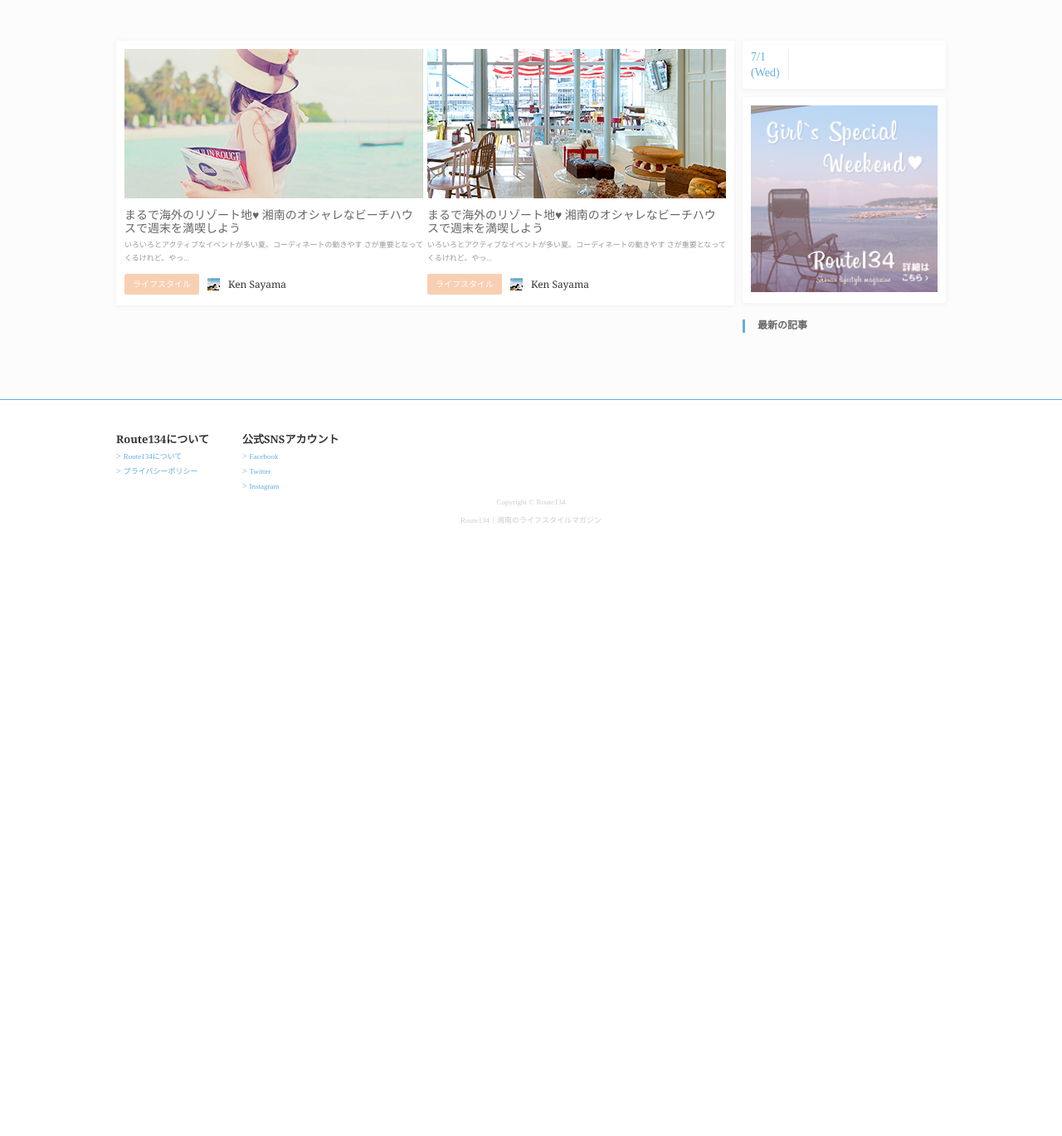
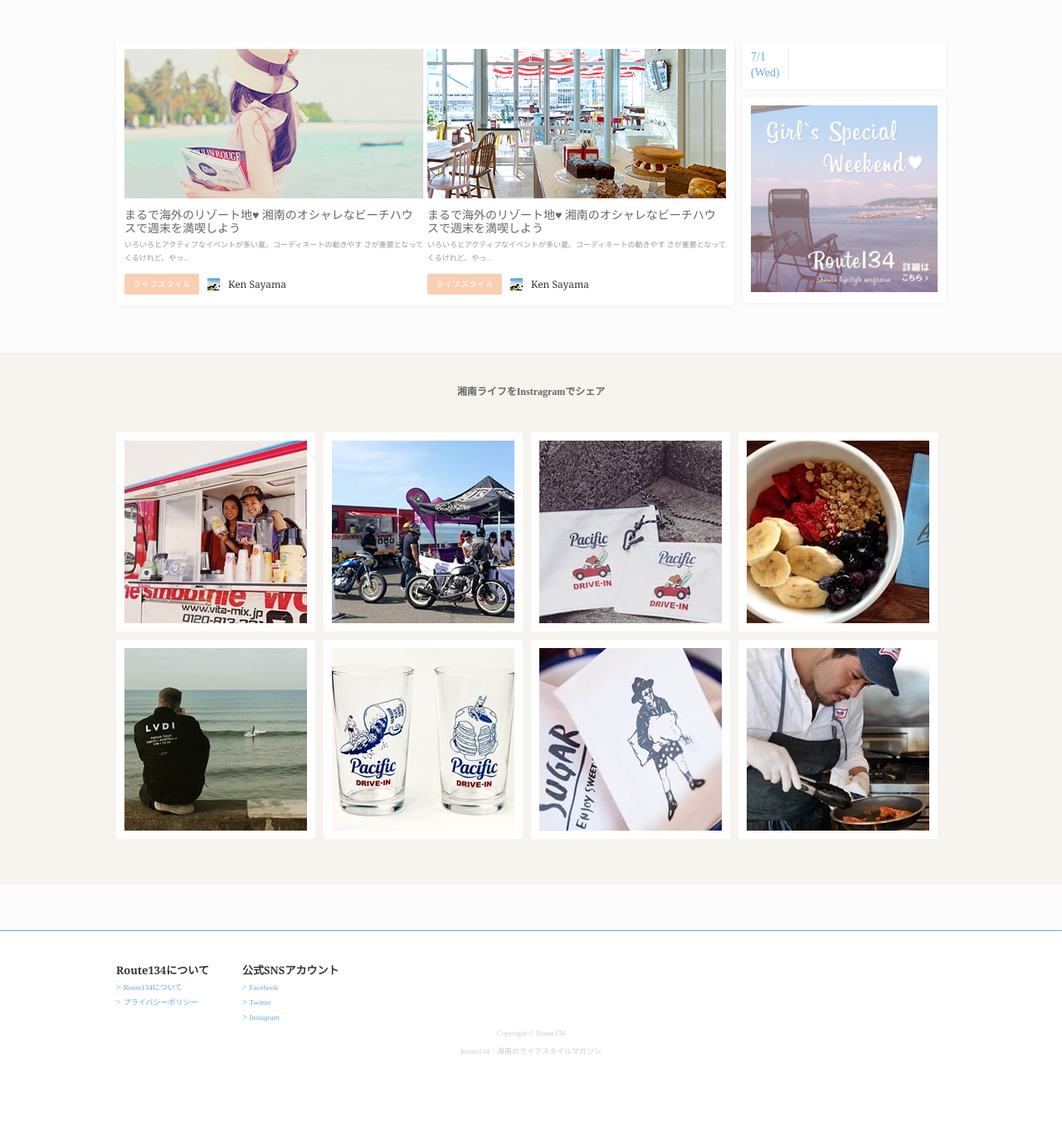
Before and after one commit to project-SY/route134, a PHP site: page / in a window 1280 px wide. Shown: the part 197-1566 px from the top of the page at 83% size. Before the commit the page ends 828 px from the top, so only its background shows below. Run offline with PHP 8.4, Linux system fonts and the light colour scheme; some web fonts are replaced.

Commit message:
Create sidebar.php

```diff
--- a/css/pc.css
+++ b/css/pc.css
@@ -171,6 +171,7 @@
 /* ------------------------------------
 ◆　index
 ------------------------------------ */
+.headline {padding: 0px 0px 50px}
 .headline .headline-new-post {width: 360px; padding-bottom: 3px;}
 
 .headline .headline-new-post .headline-thumbnail {
@@ -223,6 +224,53 @@
   font-size: 12px;
   font-weight: normal;
 }
+
+.instragram-area {
+  background-color: #f7f4ef;
+}
+
+.instragram-area .instragram-area-inner {
+  padding: 40px 0px;
+}
+
+.instragram-area .instragram-area-inner h4 {
+  font-family: YuGo;
+  color:  #666666;
+  font-size: 12px; /* フォント置換による類似 */
+  font-weight: 700;
+  text-align: center;
+  margin-bottom: 30px;
+}
+
+.instragram-area .instragram-area-inner ul {
+  margin-bottom: 45px;
+}
+
+.instragram-area .instragram-area-inner ul li {
+  width: 240px;
+  height: 240px;
+  border-radius: 4px;
+  background-color:  #ffffff;
+  float: left;
+  margin: 10px 10px 0px 0px;
+}
+
+.instragram-area .instragram-area-inner ul li:nth-child(4n),
+.instragram-area .instragram-area-inner ul li:nth-child(8n) {
+  margin: 10px 0px 0px;
+}
+
+
+.instragram-area .instragram-area-inner ul li a {
+  width: 220px;
+  height: 220px;
+  padding: 10px;
+
+}
+
+
+
+
 /*--------------------------------------
     category group
 ---------------------------------------*/
--- a/index.php
+++ b/index.php
@@ -1,5 +1,6 @@
 <?php include('header.php'); ?>
 <div class="headline content-width clearfix">
+	<!-- content-column-->
 	<div class="content-column">
 		<a class="headline-new-post left">
 			<img class="headline-thumbnail" src="./images/pic-headline-thumbnail-01.png" height="180" width="360" alt="">
@@ -40,6 +41,8 @@
 			</div>
 		</a>
 	</div>
+	<!-- content-column end-->
+	<!--sidebar-column-->
 	<div class="sidebar-column">
 		<div id="sidebar">
 			<div id="weather-area" class="sidebar-column-block">
@@ -58,23 +61,27 @@
 			<div id="pick-up-content" class="sidebar-column-block">
 				<a href="#"><img src="./images/pic-pick-up-img.png" alt=""></a>
 			</div>
-			<div id="sidebar-new-posts">
-				<h4>最新の記事</h4>
-				<div class="right-column-block">
-					<div class="sidebar-new-post">
-						<img src="" alt="">
-						<h5></h5>
-						<div class="sidebar-new-post-info">
-							<div class="sidebar-new-post-category">
-								<h6></h6>
-							</div>
-							<div class="sidebar-new-post-author">
-							</div>
-						</div>
-					</div>
-				</div>
-			</div>
+		</div>
+	</div>
+	<!--sidebar-colmun end-->
+</div>
+<div class="instragram-area">
+	<div class="instragram-area-inner content-width clearfix">
+		<h4>湘南ライフをInstragramでシェア</h4>
+		<ul>
+			<li><a href="#"><img src="./images/pic-instragram-01.png" alt=""></a></li>
+			<li><a href="#"><img src="./images/pic-instragram-02.png" alt=""></a></li>
+			<li><a href="#"><img src="./images/pic-instragram-03.png" alt=""></a></li>
+			<li><a href="#"><img src="./images/pic-instragram-04.png" alt=""></a></li>
+			<li><a href="#"><img src="./images/pic-instragram-05.png" alt=""></a></li>
+			<li><a href="#"><img src="./images/pic-instragram-06.png" alt=""></a></li>
+			<li><a href="#"><img src="./images/pic-instragram-07.png" alt=""></a></li>
+			<li><a href="#"><img src="./images/pic-instragram-08.png" alt=""></a></li>
+		</ul>
+		<div class="instragram-area-info">
+			<i class="fa fa-camera"></i>
 		</div>
 	</div>
 </div>
+
 <?php include('footer.php'); ?>
--- a/meta.php
+++ b/meta.php
@@ -2,6 +2,7 @@
 <title>Route134</title>
 <link rel="stylesheet" type="text/css" href="./css/reset.css">
 <link rel="stylesheet" type="text/css" href="./css/style.css">
+<link rel="stylesheet" type="text/css" href="./css/font-awesome.min.css">
 <script type="text/javascript" src="./js/jquery-2.1.3.min.js"></script>
 <script type="text/javascript" src="./js/footerFixed.js"></script>
 <script type="text/javascript" src="./js/jquery.bxslider.min.js"></script>
```
Also changed, not shown: sidebar.php (added, +36 -0 lines), css/font-awesome.min.css (added), images/pic-instragram-01.png (added), images/pic-instragram-02.png (added), images/pic-instragram-03.png (added), images/pic-instragram-04.png (added), images/pic-instragram-05.png (added), images/pic-instragram-06.png (added), images/pic-instragram-07.png (added), images/pic-instragram-08.png (added).
